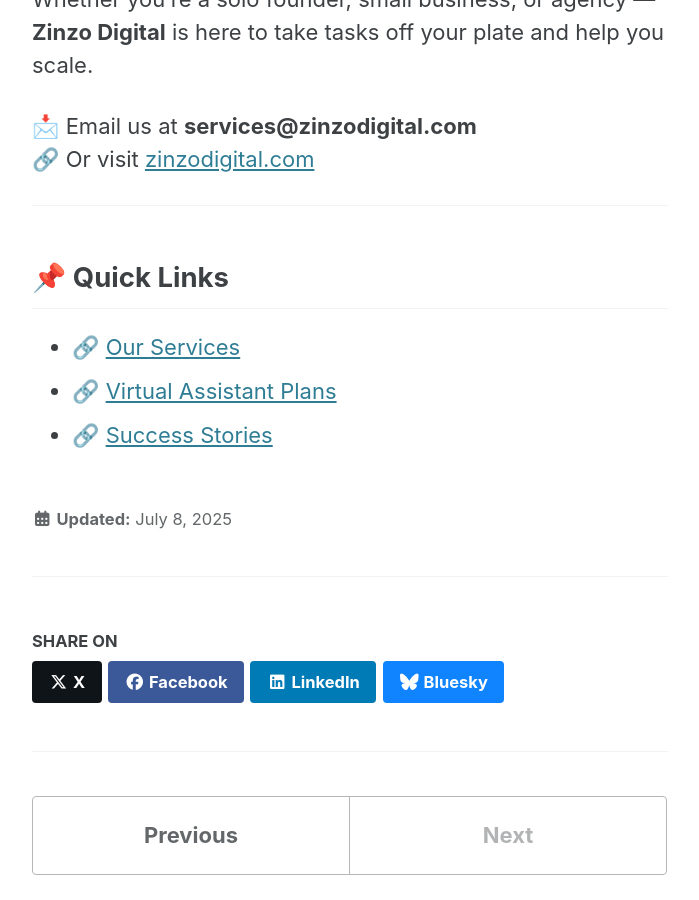
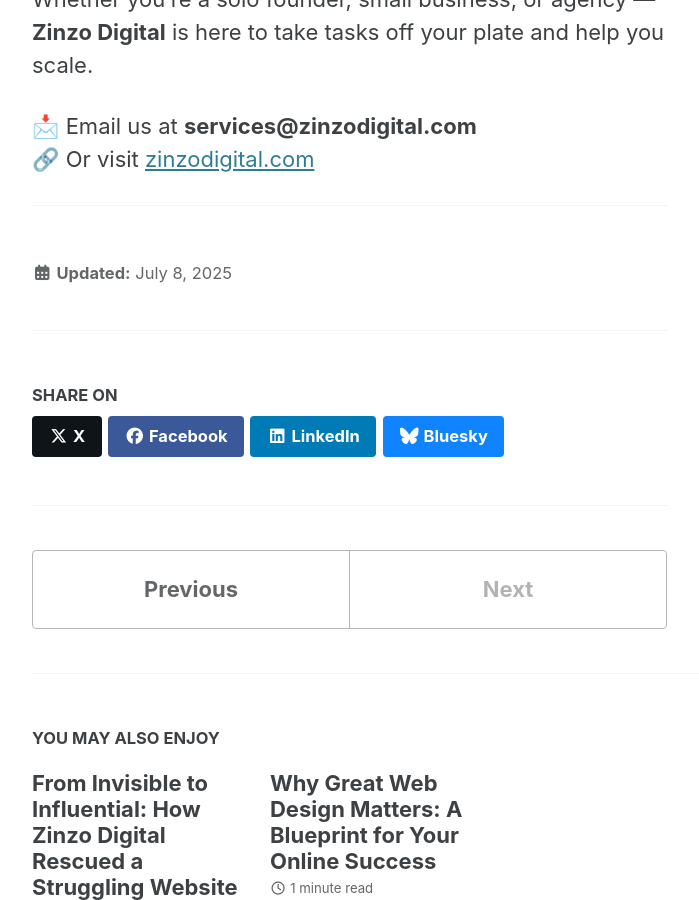
Before and after one commit to zinzodigitalblog/zinzodigital-blog, a Jekyll site: the page built from _posts/2025-07-08-virtual-assistant-india.md, in a window 1280 px wide and 900 px high, scrolled down 3403 px. Shown: the whole window, without its empty margins (290-989 px from the left). Built offline with Jekyll 4.4.1, drawn with Linux system fonts in a browser that asks for light colours; cached includes are drawn as plain includes.

Commit message:
Add files via upload

```diff
--- a/_posts/2025-07-08-virtual-assistant-india.md
+++ b/_posts/2025-07-08-virtual-assistant-india.md
@@ -17,7 +17,7 @@
   caption: "Hire Professional Virtual Assistants from India – Zinzo Digital"
   actions:
     - label: "Hire Now"
-      url: "https://www.zinzodigital.com/virtual-assistant-services/"
+      url: "https://www.zinzodigital.com/virtual-assistant-services.html"
       icon: "fas fa-user-clock"
 categories: [Virtual Assistant]
 tags: [VA, Outsourcing, Business Growth, India]
@@ -81,7 +81,7 @@
 - ✅ Transparent pricing
 - ✅ Managed team with accountability
 
-👉 [Check full service details](https://www.zinzodigital.com/virtual-assistant-services/)
+👉 [Check full service details](https://www.zinzodigital.com/virtual-assistant-services.html)
 
 ---
 
@@ -93,9 +93,3 @@
 🔗 Or visit [zinzodigital.com](https://www.zinzodigital.com/)
 
 ---
-
-## 📌 Quick Links
-
-- 🔗 [Our Services](https://www.zinzodigital.com/services/)
-- 🔗 [Virtual Assistant Plans](https://www.zinzodigital.com/virtual-assistant-services/)
-- 🔗 [Success Stories](https://www.zinzodigital.com/case-studies/)
```
